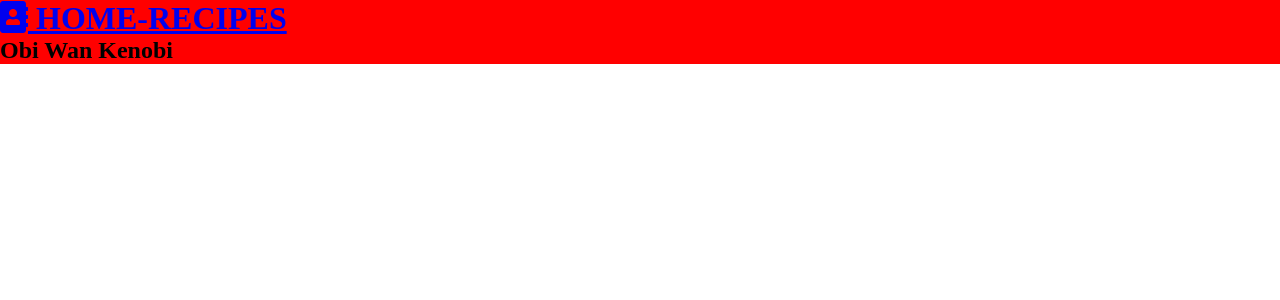
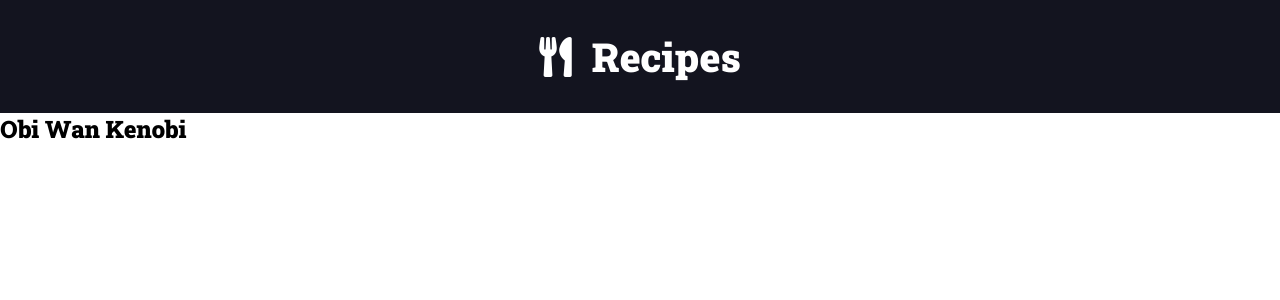
Before and after one commit to brunoarantes1972/curso-django-p1, a Django app: page / in a window 1280 px wide. Shown: the top 300 px of the page. Run offline with Django 4.2, Linux system fonts and the light colour scheme.

Commit message:
Class-Mar-27-e

```diff
--- a/recipes/templates/recipes/pages/home.html
+++ b/recipes/templates/recipes/pages/home.html
@@ -4,16 +4,16 @@
     <header class="main-header-container">
         <div class="main-header container">
             <h1>
-                <a href="/">
-                    <i class="fas fa-address-book"></i>
-                    <span>
-                        HOME-RECIPES
+                <a class="main-logo" href="/">
+                    <i class="fas fa-utensils main-logo-icon"></i>
+                    <span class="main-logo-text">
+                        Recipes
                     </span>
                 </a>
-                <h2>{{name}}</h2>
             </h1>
         </div>
     </header>
+    <h2>{{name}}</h2>
 </body>
 
 </html>
--- a/recipes/templates/recipes/partials/head.html
+++ b/recipes/templates/recipes/partials/head.html
@@ -9,6 +9,11 @@
     <link rel="stylesheet" href="https://cdnjs.cloudflare.com/ajax/libs/font-awesome/5.15.4/css/fontawesome.min.css"
         integrity="sha512-P9vJUXK+LyvAzj8otTOKzdfF1F3UYVl13+F8Fof8/2QNb8Twd6Vb+VD52I7+87tex9UXxnzPgWA3rH96RExA7A=="
         crossorigin="anonymous" referrerpolicy="no-referrer" />
+
+    <link rel="preconnect" href="https://fonts.googleapis.com">
+    <link rel="preconnect" href="https://fonts.gstatic.com" crossorigin>
+    <link href="https://fonts.googleapis.com/css2?family=Roboto+Slab:wght@900&display=swap" rel="stylesheet">
+
     <link rel="stylesheet" href="https://cdnjs.cloudflare.com/ajax/libs/font-awesome/5.15.4/css/brands.min.css"
         integrity="sha512-sVSECYdnRMezwuq5uAjKQJEcu2wybeAPjU4VJQ9pCRcCY4pIpIw4YMHIOQ0CypfwHRvdSPbH++dA3O4Hihm/LQ=="
         crossorigin="anonymous" referrerpolicy="no-referrer" />
@@ -16,10 +21,53 @@
         integrity="sha512-tk4nGrLxft4l30r9ETuejLU0a3d7LwMzj0eXjzc16JQj+5U1IeVoCuGLObRDc3+eQMUcEQY1RIDPGvuA7SNQ2w=="
         crossorigin="anonymous" referrerpolicy="no-referrer" />
 
-
     <title>Recipes</title>
 
     <style>
+        :root {
+            --color-primary: #269fe6;
+            --color-primary-hover: #2086c2;
+            --color-primary-dark: #13141f;
+            --color-primary-dark-hover: #212336;
+            --color-primary-light: #d4ecfa;
+            --color-primary-light-hover: #bdd8e7;
+
+            --color-white: #fff;
+            --color-black: #000;
+
+            --color-dark-text: #444;
+            --color-info-light: #cce5ff;
+            --color-debug-light: #cce5ff;
+            --color-success-light: #d4edda;
+            --color-alert-light: #fff3cd;
+            --color-warning-light: #fff3cd;
+            --color-error-light: #f8d7da;
+
+            --color-info-dark: #4d86c4;
+            --color-debug-dark: #4d86c4;
+            --color-success-dark: #4a9c5d;
+            --color-alert-dark: #927f40;
+            --color-warning-dark: #927f40;
+            --color-error-dark: #da525d;
+
+            --color-gray-0: #f9f9f9;
+            --color-gray-1: #e0e0e0;
+            --color-gray-2: #c7c7c7;
+            --color-gray-3: #aeaeae;
+            --color-gray-4: #959595;
+            --color-gray-5: #7d7d7d;
+            --color-gray-6: #646464;
+            --color-gray-7: #4b4b4b;
+            --color-gray-8: #323232;
+            --color-gray-9: #191919;
+
+            --font-primary: sans-serif;
+            --font-headings: 'Roboto Slab', serif;
+
+            --spacing-gutter-medium: 3rem;
+            --spacing-gutter-large: 4rem;
+        }
+
         * {
             padding: 0;
             margin: 0;
@@ -28,20 +76,46 @@
 
         html {
             font-size: 62.5%;
+            font-family: var(--font-primary);
         }
 
         body {
             font-size: 1.6rem;
         }
 
+        h1,
+        h2,
+        h3,
+        h4,
+        h5,
+        h6 {
+            font-family: var(--font-headings);
+        }
+
         .container {
             max-width: 144rem;
-            background: red;
+            margin: 0 auto;
+            padding: var(--spacing-gutter-medium);
+        }
+
+        .main-header-container {
+            background: var(--color-primary-dark);
+        }
+
+        .main-logo {
+            font-size: 4rem;
+            color: var(--color-white);
+            text-decoration: none;
+            display: flex;
+            flex-flow: row nowrap;
+            align-items: center;
+            justify-content: center;
+            width: fit-content;
             margin: 0 auto;
         }
 
-        .main-header-container {
-            background: #13141f;
+        .main-logo-icon {
+            margin-right: 2rem;
         }
     </style>
 </head>
```
